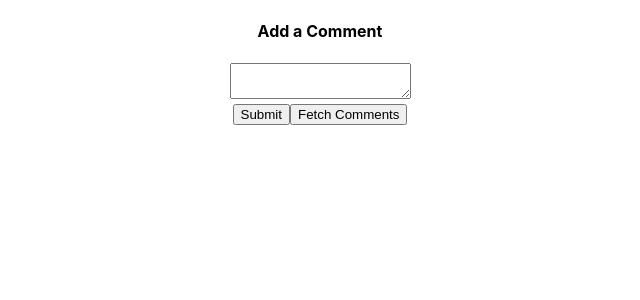
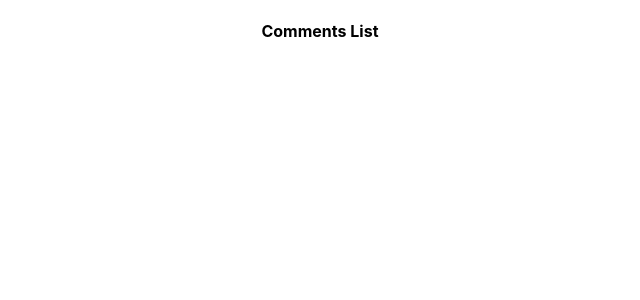
Before and after one commit to Adam-Harte/react-hoc, a React (Create React App) app: page / in a window 1280 px wide. Shown: the top 300 px of the page, without its empty margins (320-960 px from the left). Built offline with nearby package versions, Linux system fonts and the light colour scheme.

Commit message:
routes setup

```diff
--- a/src/App.js
+++ b/src/App.js
@@ -1,4 +1,6 @@
 import React, { Component } from 'react';
+import { Route } from 'react-router-dom';
+
 import './App.css';
 
 import CommentsBox from './components/CommentsBox';
@@ -8,8 +10,8 @@ class App extends Component {
   render() {
     return (
       <div className="App">
-        <CommentsBox />
-        <CommentsList />
+        <Route path="/post" component={CommentsBox} />
+        <Route path="/" exact component={CommentsList} />
       </div>
     );
   }
--- a/src/components/CommentsList.js
+++ b/src/components/CommentsList.js
@@ -5,6 +5,7 @@ class CommentsList extends Component {
    render() {
       return (
          <div>
+            <h4>Comments List</h4>
             <ul>
                {this.props.comments.map(comment => {
                   return <li>{comment}</li>
```
